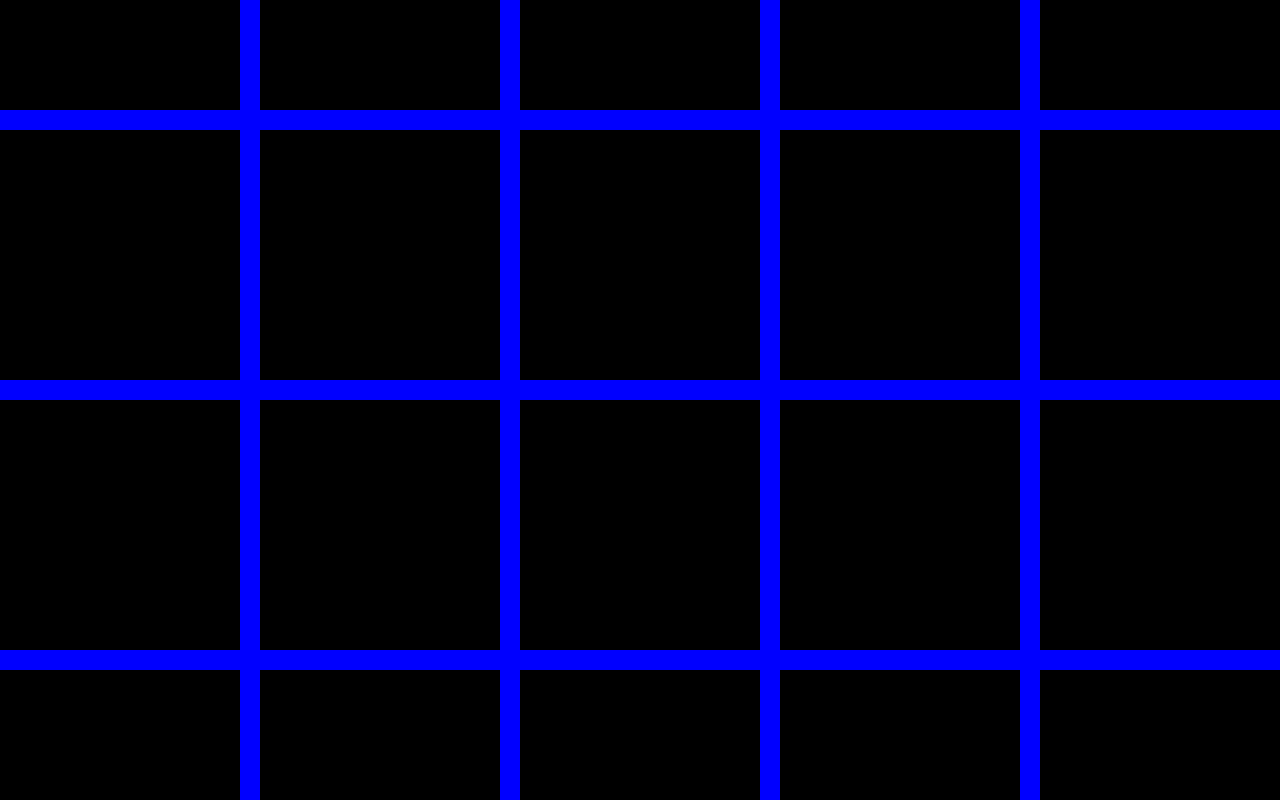
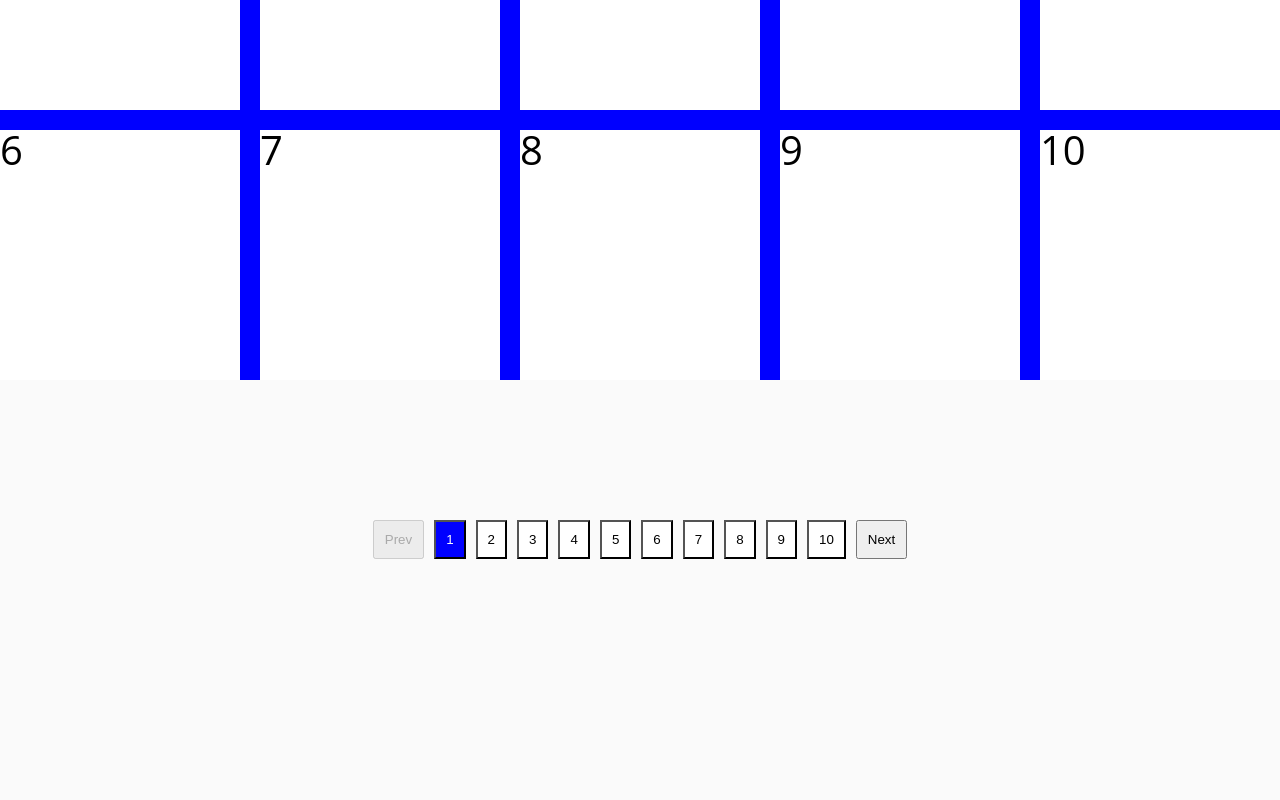
Before and after one commit to codestates-beb/BEB-08-TeamExodus, a React (Create React App) app: page / in a window 1280 px wide. Shown: the part 1180-1980 px from the top of the page. After the commit the page ends 1739 px from the top, so only its background shows below. Built offline with nearby package versions, Linux system fonts and the light colour scheme; no server answers.

Commit message:
implemented Pagination.js & modify Slider

```diff
--- a/src/components/Header.js
+++ b/src/components/Header.js
@@ -146,7 +146,11 @@ function Header() {
     };
 
     return (
-    <SHeader variants={navVariants} animate={headerAnimation} initial={"top"}>
+        <SHeader
+            variants={navVariants}
+            animate={headerAnimation}
+            initial={"top"}
+        >
             <Wrapper>
                 <Column>
                     <Link to="/">
@@ -158,7 +162,7 @@ function Header() {
                             />
                         </LogoIcon>
                     </Link>
-          <Link to="/">
+                    <Link to="">
                         <Logo>EXODUS</Logo>
                     </Link>
 
--- a/src/components/Pagination.js
+++ b/src/components/Pagination.js
@@ -2,22 +2,6 @@ import React, { useEffect, useState } from "react";
 import ReactDOM from "react-dom";
 import ReactPaginate from "react-paginate";
 import styled from "styled-components";
-
-// Example items, to simulate fetching from another resources.
-const items = new Array(300).fill("hi");
-
-function Items({ currentItems }) {
-  return (
-    <>
-      {currentItems &&
-        currentItems.map((item) => (
-          <div>
-            <h3>Item #{item}</h3>
-          </div>
-        ))}
-    </>
-  );
-}
 
 const Container = styled.div`
     font-size: 30px;
@@ -26,43 +10,106 @@ const Container = styled.div`
     justify-content: center;
     align-items: center;
 `;
+const PaginationContainer = styled.div`
+    display: flex;
+    justify-content: center;
+    align-items: center;
+    margin-top: 20px;
+`;
 
-function PaginatedItems({ itemsPerPage }) {
-  // Here we use item offsets; we could also use page offsets
-  // following the API or data you're working with.
-  const [itemOffset, setItemOffset] = useState(0);
+const PaginationButton = styled.button`
+    padding: 10px;
+    margin: 0 5px;
+`;
 
-  // Simulate fetching items from another resources.
-  // (This could be items from props; or items loaded in a local state
-  // from an API endpoint with useEffect and useState)
-  const endOffset = itemOffset + itemsPerPage;
-  console.log(`Loading items from ${itemOffset} to ${endOffset}`);
-  const currentItems = items.slice(itemOffset, endOffset);
-  const pageCount = Math.ceil(items.length / itemsPerPage);
+const PageNumbersContainer = styled.div`
+    display: flex;
+    flex-wrap: wrap;
+    justify-content: center;
+    align-items: center;
+`;
 
-  // Invoke when user click to request another page.
-  const handlePageClick = (event) => {
-    const newOffset = (event.selected * itemsPerPage) % items.length;
-    console.log(
-      `User requested page number ${event.selected}, which is offset ${newOffset}`
+const PageNumberButton = styled.button`
+    padding: 10px;
+    margin: 0 5px;
+    background-color: ${(props) => (props.active ? "blue" : "white")};
+    color: ${(props) => (props.active ? "white" : "black")};
+`;
+function Pagination({
+    nftsPerPage,
+    totalNfts,
+    paginate,
+    currentPage,
+    setCurrentPage,
+}) {
+    const pageNumbers = [];
+    const [currentPageRange, setCurrentPageRange] = useState(1);
+    const pageSize = 10;
+    const totalPagesCount = Math.ceil(totalNfts / nftsPerPage);
+
+    for (let i = 0; i < totalPagesCount; i++) {
+        pageNumbers.push(i + 1);
+    }
+    const indexOfLastPageRange = currentPageRange * pageSize; //      3 6 9 12
+    const indexOfFirstPageRange = indexOfLastPageRange - pageSize; // 0 3 6 9
+    const slicedPageNumbers = pageNumbers.slice(
+        indexOfFirstPageRange,
+        indexOfLastPageRange
     );
-    setItemOffset(newOffset);
-  };
 
+    function handleNextButtonClick() {
+        if (currentPageRange < Math.ceil(pageNumbers.length / pageSize)) {
+            setCurrentPageRange(currentPageRange + 1);
+            console.log(Math.ceil(pageNumbers.length / pageSize));
+            // console.log((currentPageRange - 1) * pageSize + 1);
+            setCurrentPage((currentPageRange + 1) * pageSize - (pageSize - 1));
+        }
+        console.log(currentPageRange);
+    }
+
+    function handlePrevButtonClick() {
+        if (currentPageRange > 1) {
+            setCurrentPageRange(currentPageRange - 1);
+            setCurrentPage((currentPageRange - 1) * pageSize);
+        }
+    }
+    const startIndex = (currentPageRange - 1) * pageSize;
+    const endIndex = startIndex + pageSize;
+    const currentPageNumbers = pageNumbers.slice(startIndex, endIndex);
     return (
         <Container>
-      <Items currentItems={currentItems} />
-      <ReactPaginate
-        breakLabel="..."
-        nextLabel="next >"
-        onPageChange={handlePageClick}
-        pageRangeDisplayed={3}
-        pageCount={pageCount}
-        previousLabel="< previous"
-        renderOnZeroPageCount={null}
-      />
+            <PaginationContainer>
+                <PaginationButton
+                    onClick={handlePrevButtonClick}
+                    disabled={currentPageRange === 1}
+                >
+                    Prev
+                </PaginationButton>
+                {slicedPageNumbers.map((number) => (
+                    <PageNumbersContainer key={number} className="page-item">
+                        <PageNumberButton
+                            onClick={() => {
+                                paginate(number);
+                            }}
+                            className="page-link"
+                            active={currentPage === number}
+                        >
+                            {number}
+                        </PageNumberButton>
+                    </PageNumbersContainer>
+                ))}
+                <PaginationButton
+                    onClick={handleNextButtonClick}
+                    disabled={
+                        currentPageRange ===
+                        Math.ceil(pageNumbers.length / pageSize)
+                    }
+                >
+                    Next
+                </PaginationButton>
+            </PaginationContainer>
         </Container>
     );
 }
 
-export default PaginatedItems;
+export default Pagination;
--- a/src/pages/Home.js
+++ b/src/pages/Home.js
@@ -1,6 +1,7 @@
 import styled from "styled-components";
 import { motion, AnimatePresence } from "framer-motion";
 import { useState } from "react";
+import Pagination from "../components/Pagination";
 
 const WelcomeWords = styled.div`
     background-color: #00214d;
@@ -50,13 +51,13 @@ const Box = styled(motion.div)`
 `;
 const rowVariants = {
     hidden: {
-    x: window.outerWidth + 10,
+        x: window.outerWidth * 1.5,
     },
     visible: {
         x: 0,
     },
     exit: {
-    x: -window.outerWidth - 10,
+        x: -window.outerWidth * 1.5,
     },
 };
 
@@ -74,7 +75,7 @@ const Lists = styled.div`
 `;
 
 const List = styled.div`
-  background-color: black;
+    background-color: white;
     height: 250px;
     width: 1fr;
 `;
@@ -87,10 +88,24 @@ const ListTitle = styled.div`
 `;
 
 function Home() {
+    const sliderItem = new Array(21).fill().map((arr, i) => i + 1);
+    const sliderOffset = 4;
     const [index, setIndex] = useState(0);
-  const increaseIndex = () => setIndex((prev) => prev + 1);
-  const nfts = new Array(20).fill(0);
+    const [leaving, setLeaving] = useState(false);
+    const increaseIndex = () => {
+        if (leaving) return;
+        toggleLeaving();
+        const totalSliderItem = sliderItem.length - 1;
+        const maxIndex = Math.ceil(totalSliderItem / sliderOffset);
+        console.log("maxIndex: ", maxIndex);
+        console.log("index: ", index);
+        setIndex((prev) => (prev === maxIndex ? 0 : prev + 1));
+    };
+
+    const nfts = new Array(351).fill().map((arr, i) => i + 1);
     const options = { method: "GET", headers: { accept: "application/json" } };
+    const [currentPage, setCurrentPage] = useState(1);
+    const [nftsPerPage, setNftsPerPage] = useState(10);
 
     fetch(
         "https://testnets-api.opensea.io/v2/orders/goerli/seaport/listings?limit=10",
@@ -100,6 +115,12 @@ function Home() {
         .then((response) => console.log(response))
         .catch((err) => console.error(err));
 
+    const toggleLeaving = () => setLeaving((prev) => !prev);
+    // 현재 nft
+    const indexOfLastNft = currentPage * nftsPerPage;
+    const indexOfFirstNft = indexOfLastNft - nftsPerPage;
+    const currentNfts = nfts.slice(indexOfFirstNft, indexOfLastNft);
+    const paginate = (pageNumber) => setCurrentPage(pageNumber);
     return (
         <Container>
             <WelcomeWords onClick={increaseIndex}>
@@ -107,7 +128,7 @@ function Home() {
                 <span>EXODUS</span>
             </WelcomeWords>
             <Slider onClick={increaseIndex}>
-        <AnimatePresence>
+                <AnimatePresence initial={false} onExitComplete={toggleLeaving}>
                     <Row
                         variants={rowVariants}
                         initial="hidden"
@@ -116,7 +137,12 @@ function Home() {
                         transition={{ type: "tween", duration: 1 }}
                         key={index}
                     >
-            {[1, 2, 3, 4].map((i) => (
+                        {sliderItem
+                            .slice(
+                                sliderOffset * index,
+                                sliderOffset * index + sliderOffset
+                            )
+                            .map((i) => (
                                 <Box key={i}>{i}</Box>
                             ))}
                     </Row>
@@ -124,10 +150,17 @@ function Home() {
             </Slider>
             <ListTitle>Trending in Arts</ListTitle>
             <Lists>
-        {nfts.map((i) => (
+                {currentNfts.map((i) => (
                     <List key={i}>{i}</List>
                 ))}
             </Lists>
+            <Pagination
+                nftsPerPage={nftsPerPage}
+                totalNfts={nfts.length}
+                paginate={paginate}
+                currentPage={currentPage}
+                setCurrentPage={setCurrentPage}
+            />
         </Container>
     );
 }
```
Also changed, not shown: src/App.js (indentation only). Lines whose indentation alone changed are shown as unchanged.
